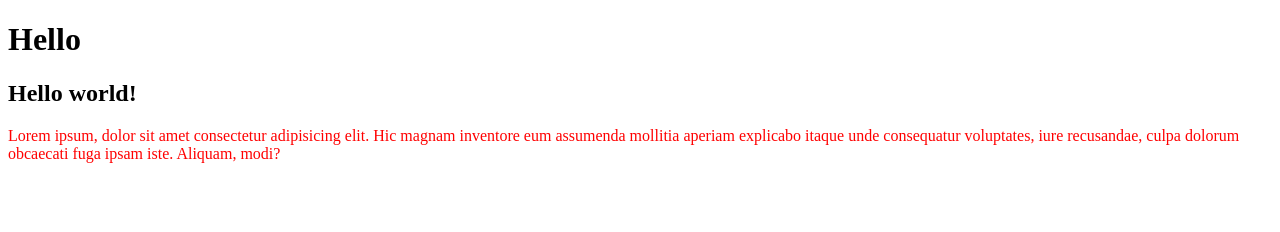
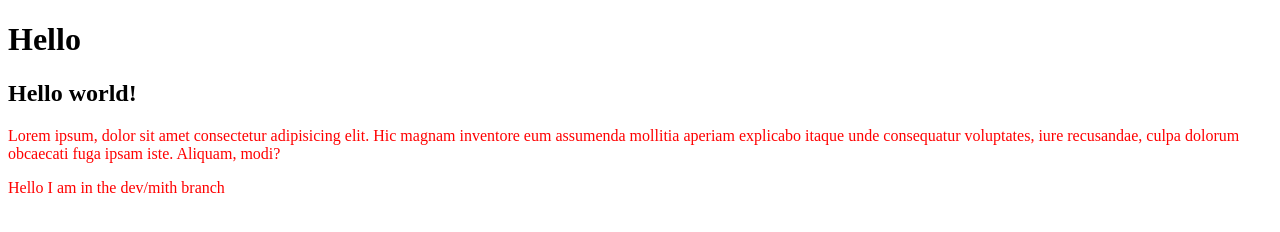
Before and after one commit to mithurssan/git_and_github, a plain HTML site: page index.html in a window 1280 px wide. Drawn offline with Linux system fonts and the light colour scheme.

Commit message:
add paragraph

```diff
--- a/index.html
+++ b/index.html
@@ -18,6 +18,7 @@
         explicabo itaque unde consequatur voluptates, iure recusandae, culpa dolorum obcaecati fuga ipsam iste. Aliquam,
         modi?
     </p>
+    <p>Hello I am in the dev/mith branch</p>
 </body>
 
 </html>
```
